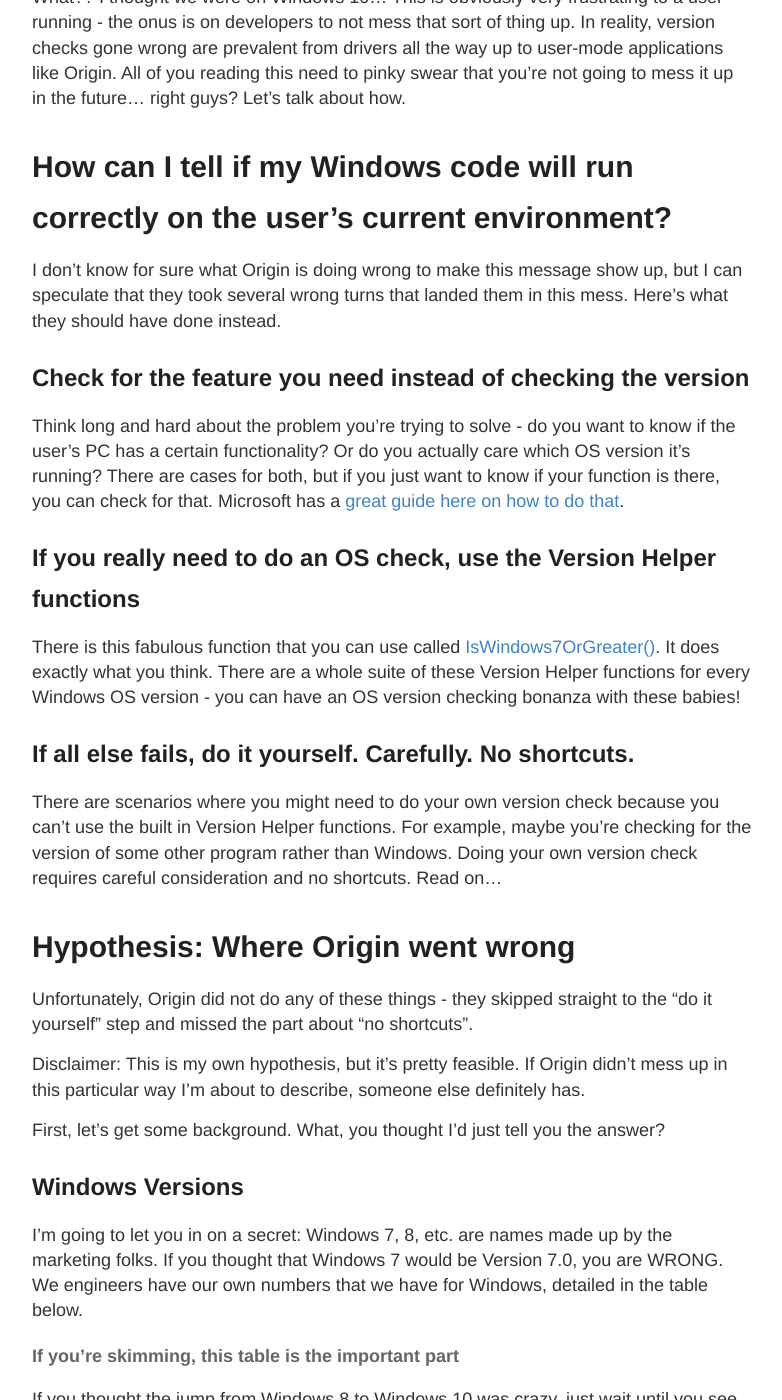
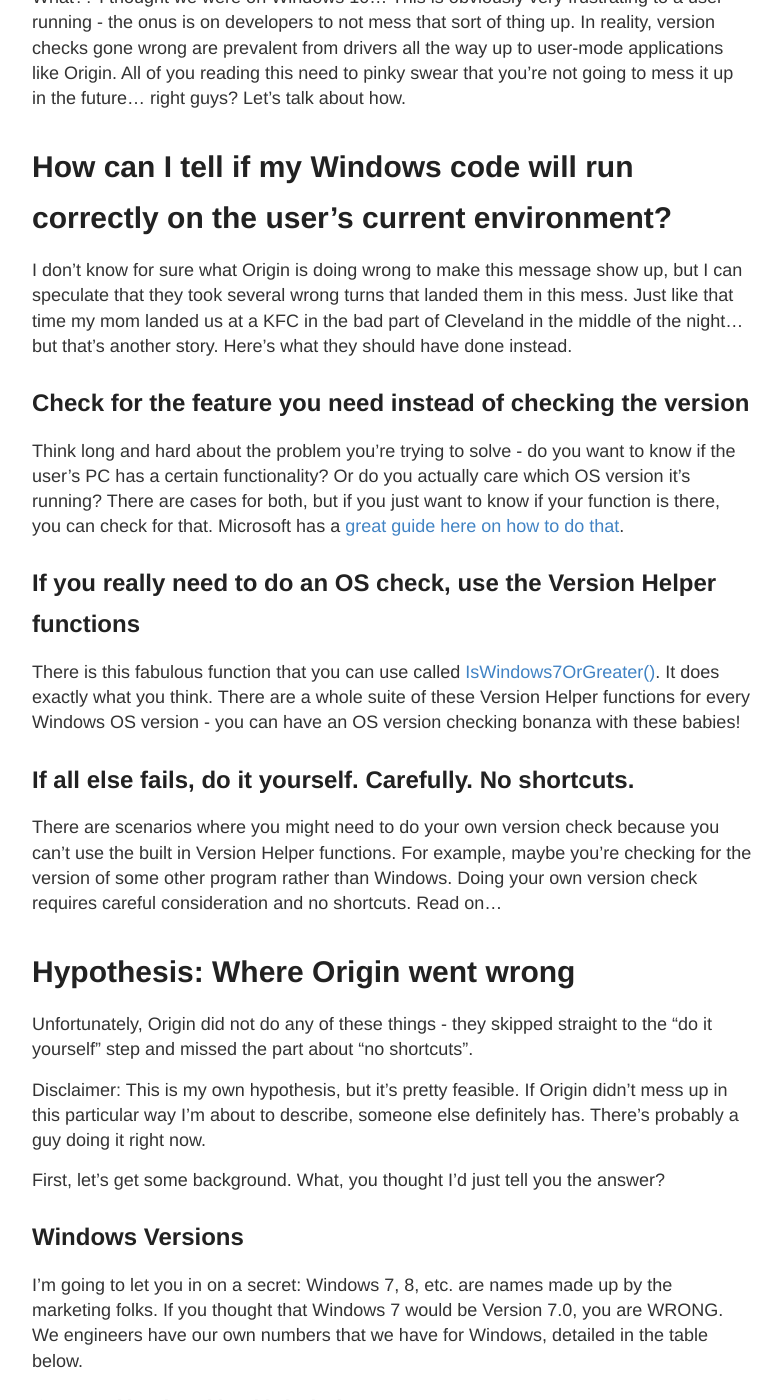
Before and after one commit to mrb113/mrb113.github.io, a Jekyll site: the page built from _posts/2016-12-21-Windows-Version-Checks.md, in a window 1280 px wide and 1400 px high, scrolled down 851 px. Shown: the whole window, without its empty margins (248-1030 px from the left). Built offline with Jekyll 4.4.1, drawn with Linux system fonts in a browser that asks for light colours; comment, search, counter and statistics services are not loaded.

Commit message:
more jokes

```diff
--- a/_posts/2016-12-21-Windows-Version-Checks.md
+++ b/_posts/2016-12-21-Windows-Version-Checks.md
@@ -15,7 +15,8 @@
 
 # How can I tell if my Windows code will run correctly on the user's current environment?
 
-I don't know for sure what Origin is doing wrong to make this message show up, but I can speculate that they took several wrong turns that landed them in this mess. Here's what they should have done instead.
+I don't know for sure what Origin is doing wrong to make this message show up, but I can speculate that they took several wrong turns that landed them in this mess. Just like that time my mom landed us at a KFC in the bad part of Cleveland in the middle of the night... but that's another story.
+Here's what they should have done instead.
 
 ## Check for the feature you need instead of checking the version
 Think long and hard about the problem you're trying to solve - do you want to know if the user's PC has a certain functionality? Or do you actually care which OS version it's running? There are cases for both, but if you just want to know if your function is there, you can check for that. Microsoft has a [great guide here on how to do that](https://msdn.microsoft.com/en-us/library/windows/desktop/ms724832(v=vs.85).aspx).
@@ -29,7 +30,7 @@
 # Hypothesis: Where Origin went wrong
 Unfortunately, Origin did not do any of these things - they skipped straight to the "do it yourself" step and missed the part about "no shortcuts".
 
-Disclaimer: This is my own hypothesis, but it's pretty feasible. If Origin didn't mess up in this particular way I'm about to describe, someone else definitely has.
+Disclaimer: This is my own hypothesis, but it's pretty feasible. If Origin didn't mess up in this particular way I'm about to describe, someone else definitely has. There's probably a guy doing it right now.
 
 First, let's get some background. What, you thought I'd just tell you the answer?
 
```
